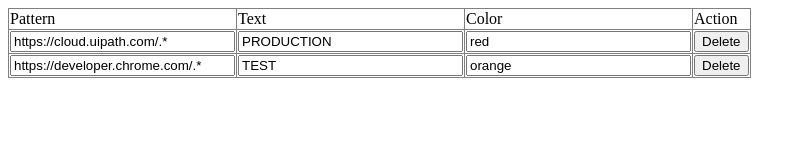
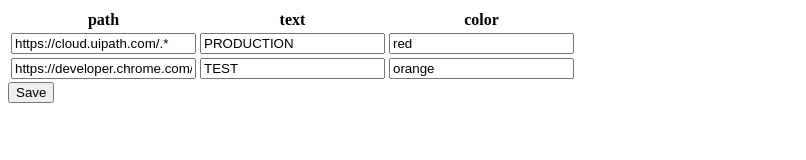
Before and after one commit to tommilligan/watermark-pages, a browser extension: page index.html in a window 1280 px wide. Shown: the whole page, without its empty margins (0-806 px from the left). Drawn offline with Linux system fonts and the light colour scheme.

Commit message:
working data load from sync

```diff
--- a/index.html
+++ b/index.html
@@ -1,7 +1,7 @@
 <html>
   <head>
   </head>
-  <body>
+  <body id="root">
     <div id="ruleDiv" />
 
     <script src="popup.js"></script>
--- a/popup.js
+++ b/popup.js
@@ -4,78 +4,74 @@ function deleteRow(row) {
   tableNode.deleteRow(rowNode.rowIndex);
 }
 
-function insertRow() {
-  var tableNode = document.getElementById("ruleTable");
-  var newRow = tableNode.rows[1].cloneNode(true);
-  tableNode.appendChild(newRow);
-}
-
 async function loadTableData() {
-  let data = await chrome.storage.local.get(["data"]);
+  let data = await chrome.storage.sync.get(["data"]);
   console.log("Got data", data);
   //setup our table array
-  data = {
-    rules: [
+  data = [
     {
       path: "https://cloud.uipath.com/.*",
-        data: {
       text: "PRODUCTION",
       color: "red",
     },
-      },
     {
       path: "https://developer.chrome.com/.*",
-        data: {
       text: "TEST",
       color: "orange",
     },
-      },
-    ],
-  };
-
-  let table = document.createElement("table");
-  table.style = "border: 1px solid grey; border-collapse: collapse";
-  table.insertRow();
-  for (let header of ["Pattern", "Text", "Color", "Action"]) {
-    let newCell = table.rows[table.rows.length - 1].insertCell();
-    newCell.style = "border: 1px solid grey; border-collapse: collapse";
-    newCell.textContent = header;
+  ];
+  return data;
 }
 
-  for (let rule of data.rules) {
-    table.insertRow();
-    const getRow = function () {
-      return table.rows[table.rows.length - 1];
-    };
-    for (let value of [rule.path, rule.data.text, rule.data.color]) {
-      let newCell = getRow().insertCell();
-      newCell.style = "border: 1px solid grey; border-collapse: collapse";
-      let input = document.createElement("input");
-      input.size = 25;
-      input.type = "text";
-      input.value = value;
-      newCell.appendChild(input);
-    }
-    let newCell = getRow().insertCell();
-    newCell.style = "border: 1px solid grey; border-collapse: collapse";
-    let input = document.createElement("input");
-    input.type = "button";
-    input.value = "Delete";
-    input.onclick = function () {
-      deleteRow(this);
-    };
-    newCell.appendChild(input);
+// Function to create a table from the JSON data
+function createTableFromData(data) {
+  document.getElementById("ruleDiv").textContent = "";
+  const table = document.createElement("table");
+  table.id = "ruleTable";
+
+  // Create table header
+  const headerRow = table.insertRow();
+  for (const key in data[0]) {
+    const th = document.createElement("th");
+    th.textContent = key;
+    headerRow.appendChild(th);
   }
 
+  // Create table rows
+  for (const obj of data) {
+    const row = table.insertRow();
+    for (const key in obj) {
+      const cell = row.insertCell();
+      const input = document.createElement("input");
+      input.type = "text";
+      input.value = obj[key];
+      input["data-key"] = key;
+      cell.appendChild(input);
+    }
+  }
   document.getElementById("ruleDiv").appendChild(table);
-
-  let input = document.createElement("input");
-  input.type = "button";
-  input.value = "Add Rule";
-  input.onclick = function () {
-    deleteRow(this);
-  };
-  newCell.appendChild(input);
 }
 
-loadTableData().catch(console.error);
+function createSaveButton() {
+  const saveBtn = document.createElement("button");
+  saveBtn.textContent = "Save";
+  saveBtn.addEventListener("click", () => {
+    const table = document.getElementById("ruleTable");
+    const newData = [];
+    const rows = table.rows;
+    for (let i = 1; i < rows.length; i++) {
+      const obj = {};
+      for (let j = 0; j < rows[i].cells.length; j++) {
+        const input = rows[i].cells[j].querySelector("input");
+        obj[input["data-key"]] = input.value;
+      }
+      newData.push(obj);
+    }
+    chrome.storage.sync.set({ data: newData }).catch(console.error);
+  });
+
+  document.body.appendChild(saveBtn);
+}
+
+createSaveButton();
+loadTableData().then(createTableFromData).catch(console.eror);
```
Also changed, not shown: watermark.js (+5 -22 lines). Lines whose indentation alone changed are shown as unchanged.
